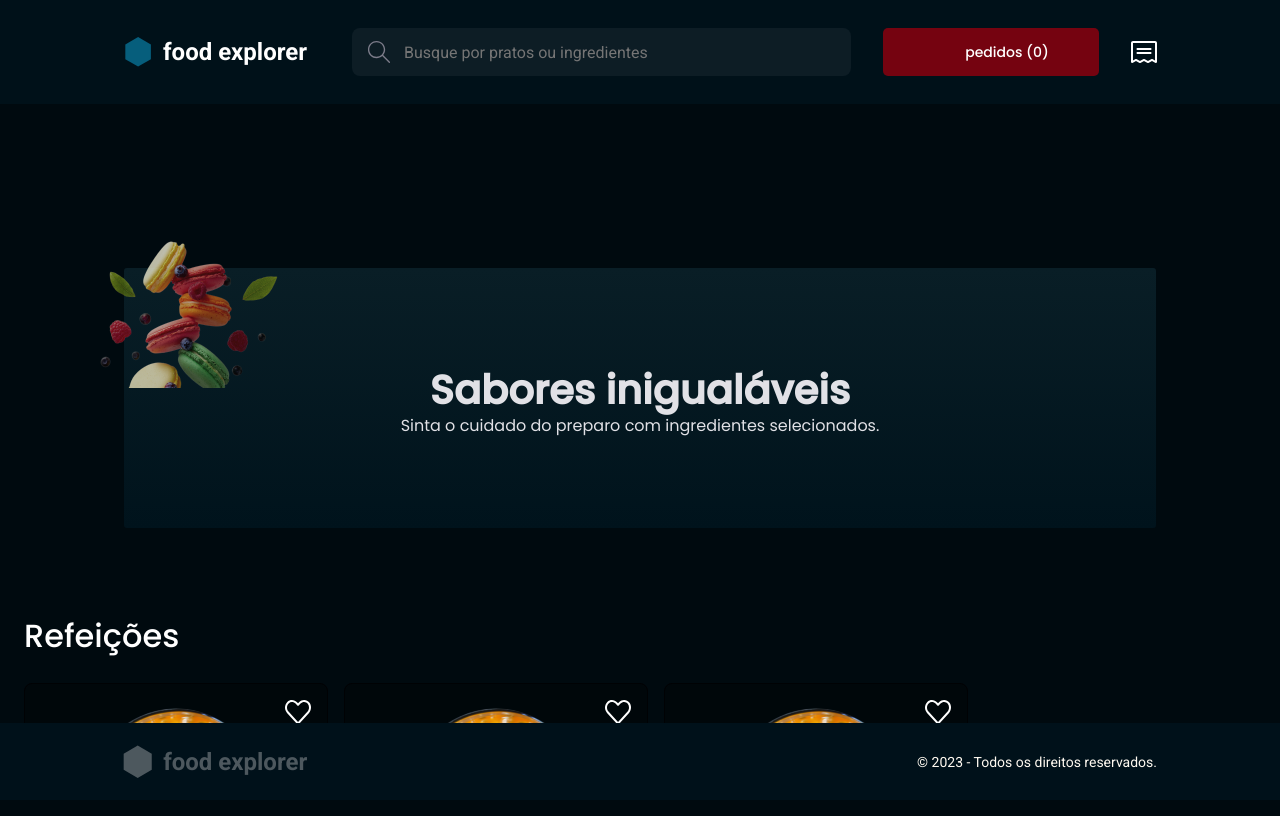
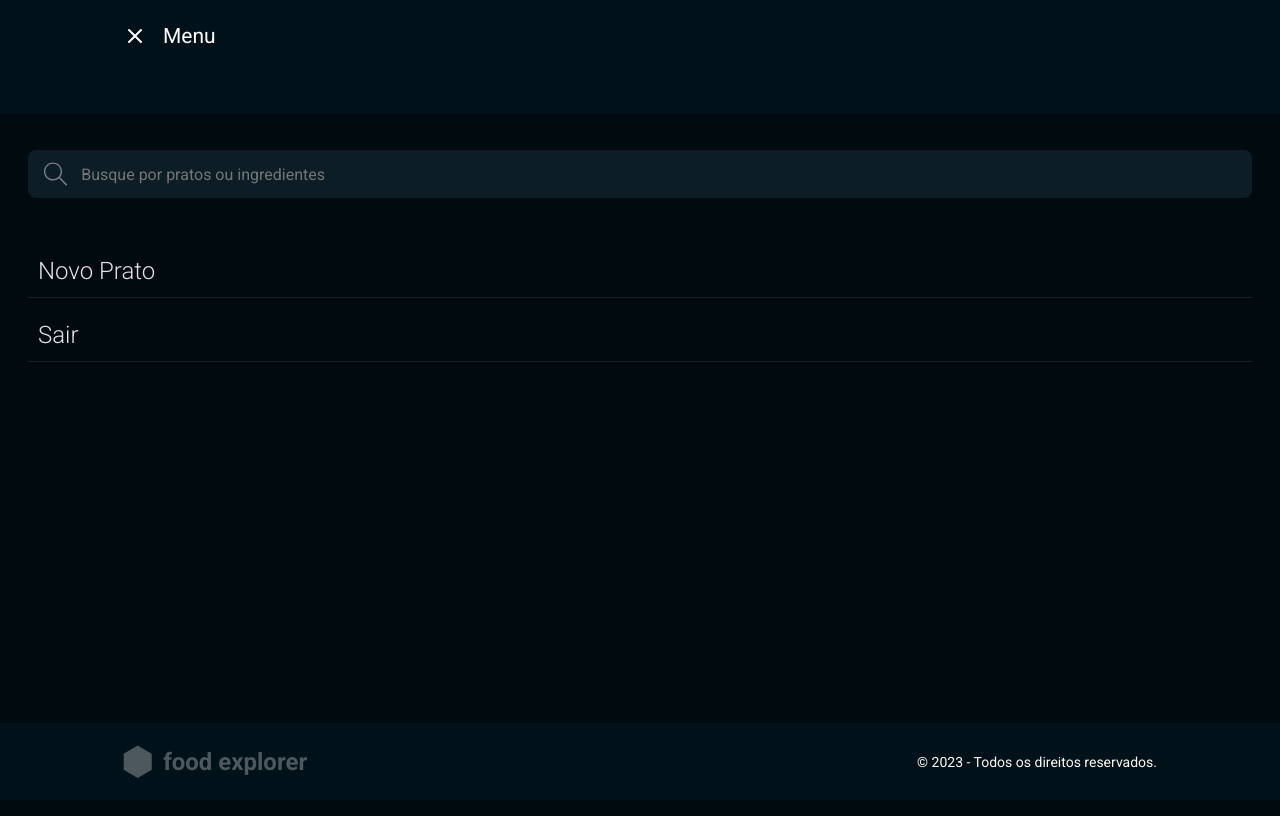
Before and after one commit to raiisoares/food-explorer-web, a React (Vite) app: page / in a window 1280 px wide. Shown: the top 816 px of the page. Built offline with nearby package versions, Linux system fonts and the light colour scheme; some icons are missing.

Commit message:
Menu updated

```diff
--- a/src/main.jsx
+++ b/src/main.jsx
@@ -12,7 +12,7 @@ ReactDOM.createRoot(document.getElementById('root')).render(
   <React.StrictMode>
     <ThemeProvider theme={theme}>
       <GlobalStyles />
-      <Home />
+      <Menu />
     </ThemeProvider>
   </React.StrictMode>,
 )
--- a/src/pages/Menu/index.jsx
+++ b/src/pages/Menu/index.jsx
@@ -12,7 +12,10 @@ export function Menu() {
             <Header menu={true} />
             <Content>
                 <Input icon={SlMagnifier} placeholder={"Busque por pratos ou ingredientes"} />
+                <div className="buttons">
+                <button>Novo Prato</button>
                 <button>Sair</button>
+                </div>
             </Content>
             <Footer />
 
--- a/src/pages/Menu/styles.js
+++ b/src/pages/Menu/styles.js
@@ -18,10 +18,12 @@ export const Content = styled.div`
     grid-area: content;
     padding: 3.6rem 2.8rem 1.3rem;
 
+    .buttons{
+        margin-top: 3.6rem;
         >button{
             height: 5.4rem;
             width: 100%;
-        margin-top: 3.6rem;
+            margin-top: 1rem;
             padding-left: 1rem;
             background-color: transparent;
             border: none;
@@ -31,5 +33,7 @@ export const Content = styled.div`
             font-weight: 300;
             color: ${({ theme }) => theme.COLORS.LIGHT_300};
         }
+    }
+
 
 `;
```
Lines whose indentation alone changed are shown as unchanged.
